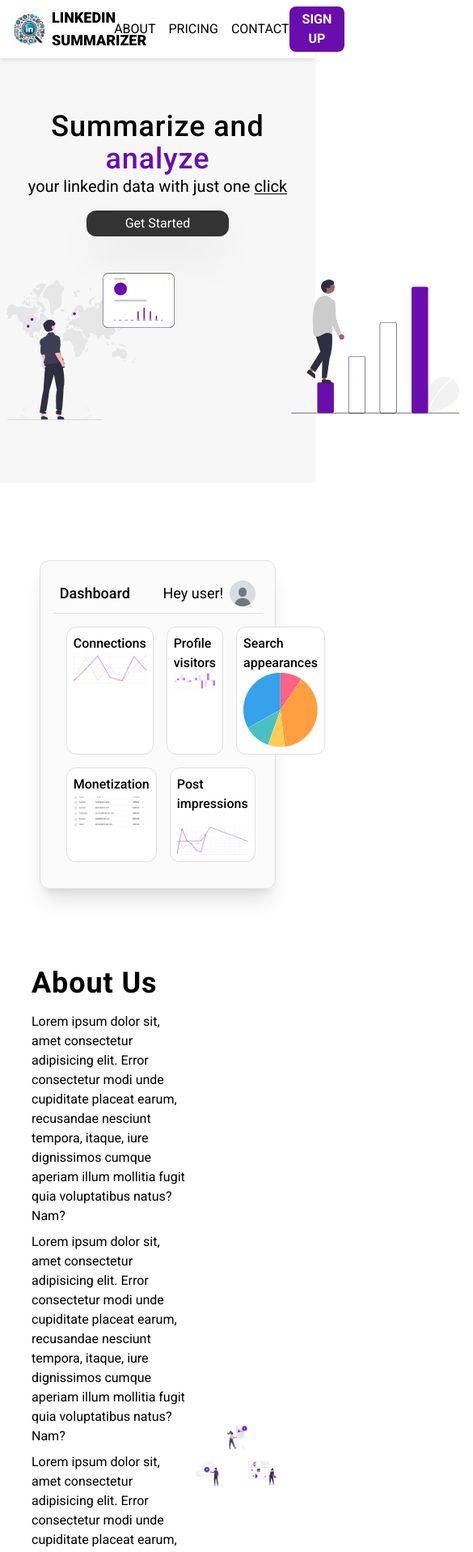
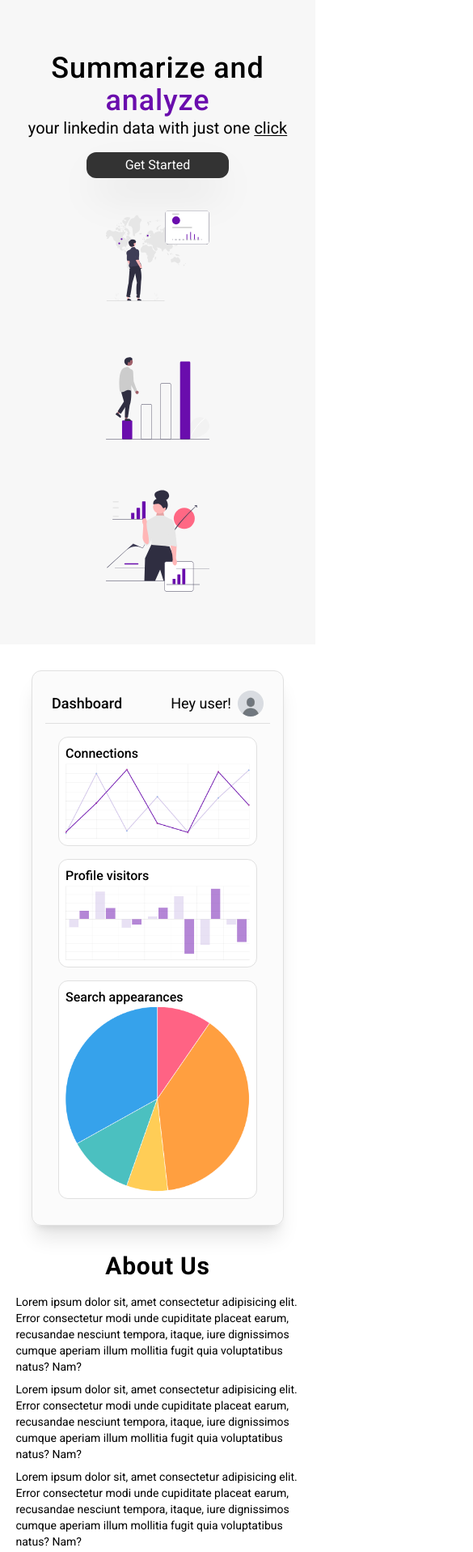
Before and after one commit to Aditya-Jyoti/linkedin-summarizer, a SvelteKit app: page / in a window 390 px wide. Shown: the top 1917 px of the page at 81% size, 585 px wide, since content can reach past the window. Built offline with nearby package versions, Linux system fonts and the light colour scheme.

Commit message:
feat: Make responsive

```diff
--- a/src/lib/components/Navbar.svelte
+++ b/src/lib/components/Navbar.svelte
@@ -1,7 +1,7 @@
 <script lang="ts">
 </script>
 
-<nav class="flex items-center justify-between px-4 py-2 shadow-md">
+<nav class="hidden items-center justify-between px-4 py-2 shadow-md lg:flex">
 	<div class="flex flex-1 items-center gap-2">
 		<img src="/logo.png" alt="logo" class="aspect-square w-10" />
 		<span class="text-lg font-black uppercase">linkedin summarizer</span>
--- a/src/routes/+page.svelte
+++ b/src/routes/+page.svelte
@@ -21,16 +21,16 @@
 		</div>
 
 		<!-- splash image -->
-		<div class="flex gap-36">
-			<img src="/splash1.svg" alt="realtime analytics" class="aspect-square w-52" />
-			<img src="/splash2.svg" alt="growing statistics" class="aspect-square w-52" />
-			<img src="/splash3.svg" alt="visualizing projections" class="aspect-square w-52" />
+		<div class="flex flex-col gap-12 lg:flex-row lg:gap-36">
+			<img src="/splash1.svg" alt="realtime analytics" class="aspect-square w-32 lg:w-52" />
+			<img src="/splash2.svg" alt="growing statistics" class="aspect-square w-32 lg:w-52" />
+			<img src="/splash3.svg" alt="visualizing projections" class="aspect-square w-32 lg:w-52" />
 		</div>
 	</section>
 
 	<!-- mock dashboard -->
 	<section
-		class="mx-auto my-24 w-[75%] rounded-xl border-[1px] border-border bg-border/15 p-4 shadow-xl transition-shadow duration-300 hover:shadow-2xl"
+		class="mx-auto lg:my-24 my-8  lg:w-[75%] w-[80%] rounded-xl border-[1px] border-border bg-border/15 p-4 shadow-xl transition-shadow duration-300 hover:shadow-2xl lg:block"
 	>
 		<div class="flex w-full items-center justify-between border-b-[1px] border-border p-2">
 			<span class="text-lg font-medium">Dashboard</span>
@@ -42,7 +42,7 @@
 
 		<div class="flex flex-col gap-4 p-4">
 			<!-- dashboard row 1 -->
-			<div class="flex gap-4">
+			<div class="flex lg:flex-row flex-col gap-4">
 				<div
 					class="flex flex-col rounded-xl border-[1px] border-border bg-background p-2 transition-shadow duration-300 hover:shadow-md"
 				>
@@ -64,7 +64,7 @@
 			</div>
 
 			<!-- dashboard row 2 -->
-			<div class="flex gap-4">
+			<div class="lg:flex hidden gap-4">
 				<div
 					class="flex flex-col rounded-xl border-[1px] border-border bg-background p-2 transition-shadow duration-300 hover:shadow-md"
 				>
@@ -82,12 +82,18 @@
 	</section>
 
 	<!-- about section -->
-	<section id="about" class="mx-auto flex w-[80%] items-center justify-between pb-24">
+	<section
+		id="about"
+		class="mx-auto flex w-[90%] flex-col lg:gap-0 gap-8 items-center justify-between pb-16 lg:w-[80%] lg:flex-row lg:pb-24"
+	>
 		<!-- about text -->
 		<section class="flex flex-col gap-4">
-			<span class="text-4xl font-bold tracking-wide">About Us</span>
+			<span
+				class="flex justify-center text-3xl font-bold tracking-wide lg:justify-start lg:text-4xl"
+				>About Us</span
+			>
 
-			<div class="flex flex-col gap-2">
+			<div class="flex flex-col gap-2 text-sm lg:text-base">
 				<span>
 					Lorem ipsum dolor sit, amet consectetur adipisicing elit. Error consectetur modi unde
 					cupiditate placeat earum, recusandae nesciunt tempora, itaque, iure dignissimos cumque
@@ -118,26 +124,24 @@
 		</section>
 
 		<!-- about image -->
-		<div class="flex flex-col items-center gap-4">
-			<img src="/about/about-noarrow.png" alt="about" />
-		</div>
+		<img src="/about/about-noarrow.png" alt="about" />
 	</section>
 
 	<!-- pricing section -->
-	<section id="pricing" class="flex flex-col items-center justify-center gap-16 pb-24">
-		<span class="text-4xl font-bold tracking-wide">Pricing</span>
+	<section id="pricing" class="flex flex-col items-center justify-center gap-8 pb-24 lg:gap-16">
+		<span class="text-3xl font-bold tracking-wide lg:text-4xl">Pricing</span>
 
 		<!-- pricing tiers -->
-		<div class="flex w-[60%] justify-around">
+		<div class="flex flex-col items-center justify-around gap-12 lg:w-[60%] lg:flex-row lg:gap-0">
 			<div
-				class="bg-primaryCompliment/10 hover:bg-primaryCompliment/15 flex w-[20rem] flex-col items-center gap-1 rounded-2xl p-4 shadow-2xl transition-all duration-300 hover:-translate-y-2"
+				class="bg-primaryCompliment/10 hover:bg-primaryCompliment/15 flex w-[90%] flex-col items-center gap-1 rounded-2xl p-4 shadow-xl transition-all duration-300 hover:-translate-y-2 lg:w-[20rem] lg:shadow-2xl"
 			>
-				<span class="text-3xl font-medium">Single</span>
-				<span class="text-center text-sm"
+				<span class="text-2xl font-medium lg:text-3xl">Single</span>
+				<span class="text-center text-[0.8rem] lg:text-sm"
 					>Lorem ipsum dolor sit amet consectetur, adipisicing elit.
 				</span>
 
-				<div class="flex w-full flex-col justify-start gap-1 text-lg">
+				<div class="flex w-full flex-col justify-start gap-1 text-sm lg:text-lg">
 					<span>feature 1</span>
 					<span>feature 2</span>
 					<span>feature 3</span>
@@ -146,7 +150,7 @@
 					<span>feature 6</span>
 				</div>
 
-				<span class="flex w-full justify-end text-3xl font-bold">10$</span>
+				<span class="flex w-full justify-end text-2xl font-bold lg:text-3xl">10$</span>
 
 				<button
 					class="bg-primaryCompliment hover:bg-primaryCompliment/75 my-4 w-full rounded-xl py-2 font-bold text-textOnPrimary transition-all duration-300"
@@ -155,14 +159,14 @@
 			</div>
 
 			<div
-				class="flex w-[20rem] -translate-y-8 flex-col items-center gap-1 rounded-2xl bg-primary/10 p-4 shadow-2xl transition-all duration-300 hover:-translate-y-10 hover:bg-primary/15"
+				class="flex w-[90%] flex-col items-center gap-1 rounded-2xl bg-primary/10 p-4 shadow-xl transition-all duration-300 hover:bg-primary/15 lg:w-[20rem] lg:-translate-y-8 lg:shadow-2xl lg:hover:-translate-y-10"
 			>
-				<span class="text-3xl font-medium">Monthly</span>
-				<span class="text-center text-sm"
+				<span class="text-2xl font-medium lg:text-3xl">Monthly</span>
+				<span class="text-center text-[0.8rem] lg:text-sm"
 					>Lorem ipsum dolor sit amet consectetur, adipisicing elit.
 				</span>
 
-				<div class="flex w-full flex-col justify-start gap-1 text-lg">
+				<div class="flex w-full flex-col justify-start gap-1 text-sm lg:text-lg">
 					<span>feature 1</span>
 					<span>feature 2</span>
 					<span>feature 3</span>
@@ -171,7 +175,7 @@
 					<span>feature 6</span>
 				</div>
 
-				<span class="flex w-full justify-end text-3xl font-bold">25$</span>
+				<span class="flex w-full justify-end text-2xl font-bold lg:text-3xl">25$</span>
 
 				<button
 					class="my-4 w-full rounded-xl bg-secondary py-2 font-bold text-textOnPrimary transition-all duration-300 hover:bg-secondary/75"
@@ -179,14 +183,14 @@
 				>
 			</div>
 			<div
-				class="bg-primaryCompliment/10 hover:bg-primaryCompliment/15 flex w-[20rem] flex-col items-center gap-1 rounded-2xl p-4 shadow-2xl transition-all duration-300 hover:-translate-y-2"
+				class="bg-primaryCompliment/10 hover:bg-primaryCompliment/15 flex w-[90%] flex-col items-center gap-1 rounded-2xl p-4 shadow-xl transition-all duration-300 lg:w-[20rem] lg:shadow-2xl lg:hover:-translate-y-2"
 			>
-				<span class="text-3xl font-medium">Yearly</span>
-				<span class="text-center text-sm"
+				<span class="text-2xl font-medium lg:text-3xl">Yearly</span>
+				<span class="text-center text-[0.8rem] lg:text-sm"
 					>Lorem ipsum dolor sit amet consectetur, adipisicing elit.
 				</span>
 
-				<div class="flex w-full flex-col justify-start gap-1 text-lg">
+				<div class="flex w-full flex-col justify-start gap-1 text-sm lg:text-lg">
 					<span>feature 1</span>
 					<span>feature 2</span>
 					<span>feature 3</span>
@@ -195,7 +199,7 @@
 					<span>feature 6</span>
 				</div>
 
-				<span class="flex w-full justify-end text-3xl font-bold">100$</span>
+				<span class="flex w-full justify-end text-2xl font-bold lg:text-3xl">100$</span>
 
 				<button
 					class="bg-primaryCompliment hover:bg-primaryCompliment/75 my-4 w-full rounded-xl py-2 font-bold text-textOnPrimary transition-all duration-300"
@@ -206,12 +210,18 @@
 	</section>
 
 	<!-- contact section -->
-	<section id="contact" class="mx-auto flex w-[80%] items-center justify-between gap-16 pb-24">
-		<div class="w-[50%]">
+	<section
+		id="contact"
+		class="mx-auto flex flex-col items-center justify-between gap-16 pb-24 lg:w-[80%] lg:flex-row"
+	>
+		<div class="w-[90%] lg:w-[50%]">
 			<img src="/contact.svg" alt="" />
 		</div>
-		<div class="flex w-[80%] flex-col gap-12 rounded-xl p-12">
-			<span class="flex w-full justify-end text-4xl font-bold tracking-wide">Contact us</span>
+		<div class="flex flex-col gap-12 rounded-xl lg:w-[80%] lg:p-12">
+			<span
+				class="flex w-full justify-center text-3xl font-bold tracking-wide lg:justify-end lg:text-4xl"
+				>Contact us</span
+			>
 
 			<div class="flex flex-col gap-2">
 				<div class="flex flex-col gap-1">
```
